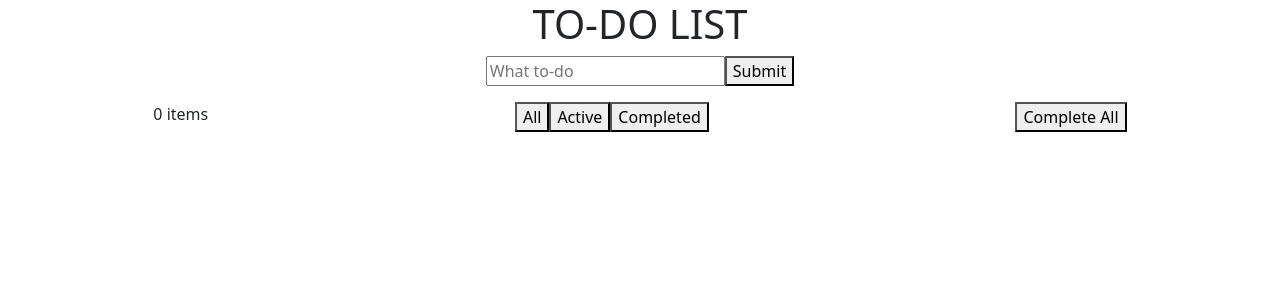
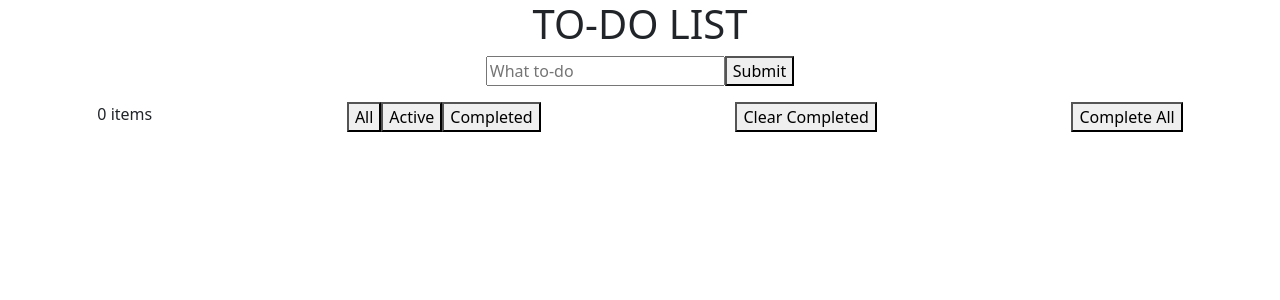
Before and after one commit to ZacRayTho/To-do-list, a React (Create React App) app in the folder app-to-do-list/: page / in a window 1280 px wide. Shown: the top 300 px of the page. Built offline with nearby package versions, Linux system fonts and the light colour scheme.

Commit message:
got clear completed function working,need to update it to update total variable

```diff
--- a/app-to-do-list/src/App.js
+++ b/app-to-do-list/src/App.js
@@ -4,7 +4,6 @@ import Item from "./components/Item"
 import Footer from "./components/Footer"
 import "bootstrap/dist/css/bootstrap.css";
 import "bootstrap/dist/js/bootstrap.js";
-
 
 function App() {
     const inputRef = useRef(null);
@@ -13,11 +12,12 @@ function App() {
     const [total, SetTotal] = useState("0")
     //checked can be array of true/false and use individual items id to grab correct item
     const [checked, SetChecked] = useState([])
-    console.log("checked", checked)
-    console.log("items", items)
-    console.log(view)
+    // console.log("checked", checked)
+    // console.log("items", items)
+    // console.log(view)
     function handleClick() {
         let updatedItems = [...items, inputRef.current.value]
+        inputRef.current.value = null;
         SetItems(updatedItems)
         SetChecked([ ...checked, false])
         SetTotal(updatedItems.length)
@@ -64,7 +64,8 @@ function App() {
                 >
                 {item}
                 </Item>).filter((item, index) => checked[index] === true)} </>);
-
+           default:
+            return "¯\\_(ツ)_/¯"
         }
       }
 
@@ -83,7 +84,7 @@ function App() {
                 {renderSwitch(view)}
 
             </ul>
-            <Footer total={total} checked={checked} SetChecked={SetChecked} SetView={SetView}/>
+            <Footer total={total} checked={checked} SetChecked={SetChecked} items={items} SetItems={SetItems} SetView={SetView}/>
         </div>)
 }
 
--- /dev/null
+++ b/app-to-do-list/src/app.css
@@ -0,0 +1,3 @@
+.container {
+    width: 80%;
+}
--- a/app-to-do-list/src/components/Footer.js
+++ b/app-to-do-list/src/components/Footer.js
@@ -18,6 +18,49 @@ function Footer(props) {
         }
     }
 
+    function clearCompleted() {
+        //while loop(don't make infinite loop)
+        // indexof(looking for true in checked array) != -1  -(indexof returns -1 if nothing found)
+        //get all indexes of true value,compare those index to the index in items array
+        //delete items that share index
+        //props.Items.splice(props.id, 1) something like this JK DOESN'T WORK IN FOR LOOP
+        //use setItems after all index found
+        //Struggle bus ,kept going into props.checked array which only has boolean values not numbers so never incremented forward and causes lots of infinite loops
+
+        // console.log(props.checked)
+
+        let indices = [];
+        // console.log(indices.length)
+        // console.log(indices)
+        if (props.checked.some((item) => item === true)) {
+
+            do {
+                // console.log((props.checked.indexOf(true, indices[indices.length - 1] + 1) !== -1))
+                if (indices.length === 0) {
+                    indices.push(props.checked.indexOf(true));
+                }
+                else {
+                    indices.push(props.checked.indexOf(true, indices[indices.length - 1] + 1));
+                }
+                // console.log(props.checked[indices[indices.length - 1]]);
+            }
+            while (props.checked.indexOf(true, indices[indices.length - 1] + 1) !== -1);
+
+            indices.reverse()
+            // console.log(indices)
+            for (let index of indices) {
+
+                // console.log(props.items)
+                // console.log(index)
+                props.items.splice(index, 1)
+                props.checked.splice(index, 1)
+            }
+            // console.log("before rerender", props.items, props.checked)
+            props.SetItems([...props.items])
+            props.SetChecked([...props.checked])
+        }
+    }
+
     return (
         <div className="d-flex justify-content-around">
             <div>{props.total} items</div>
@@ -26,6 +69,7 @@ function Footer(props) {
                 <button onClick={() => props.SetView("Active")}>Active</button>
                 <button onClick={() => props.SetView("Completed")}>Completed</button>
             </div>
+            <button onClick={clearCompleted}>Clear Completed</button>
             <button onClick={complete}>{text}</button>
         </div>
     )
--- a/app-to-do-list/src/components/Item.js
+++ b/app-to-do-list/src/components/Item.js
@@ -1,7 +1,7 @@
 function Item(props) {
     // console.log(props)
     //Gets props.Items array, returns an array without the item that matches prop.children of <li> that function was on
-    console.log("after delete", props.Items.length)
+    // console.log("after delete", props.Items.length)
     function handleDelete() {
         // console.log(id);
         // console.log(props.Items)
@@ -35,7 +35,7 @@ function Item(props) {
     return (
         <li className="d-flex justify-content-around">
             <input type="checkbox" checked={props.checked[props.id]} id={props.id} onChange={handleChange}/>
-                <label htmlFor={props.id}>{props.children}</label>
+                <label className={`${props.checked[props.id] === true ? "text-decoration-line-through" : null}`} htmlFor={props.id}>{props.children}</label>
             <button onClick={() => handleDelete()}>Remove</button>
 
             {/* onClick={(e) => {this.clickMe(e, someParameter);}}
```
